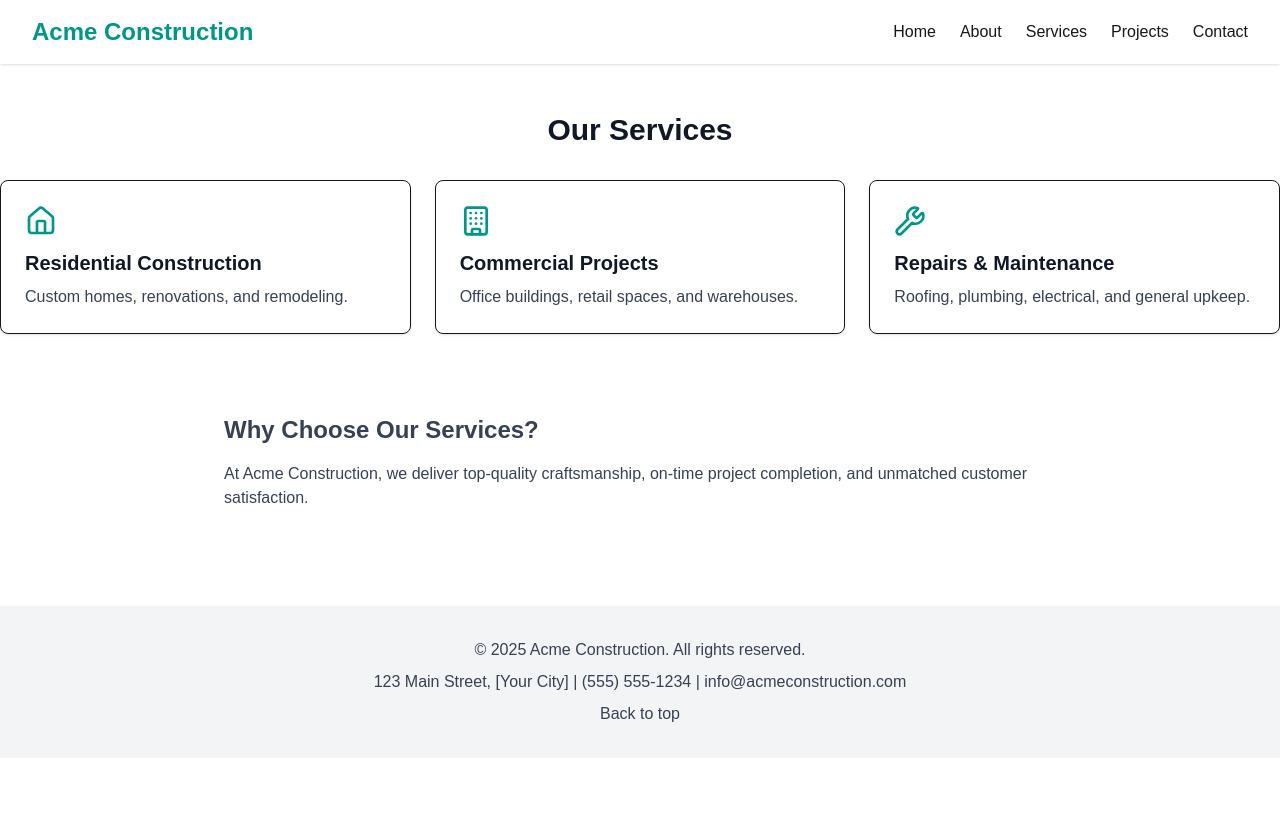
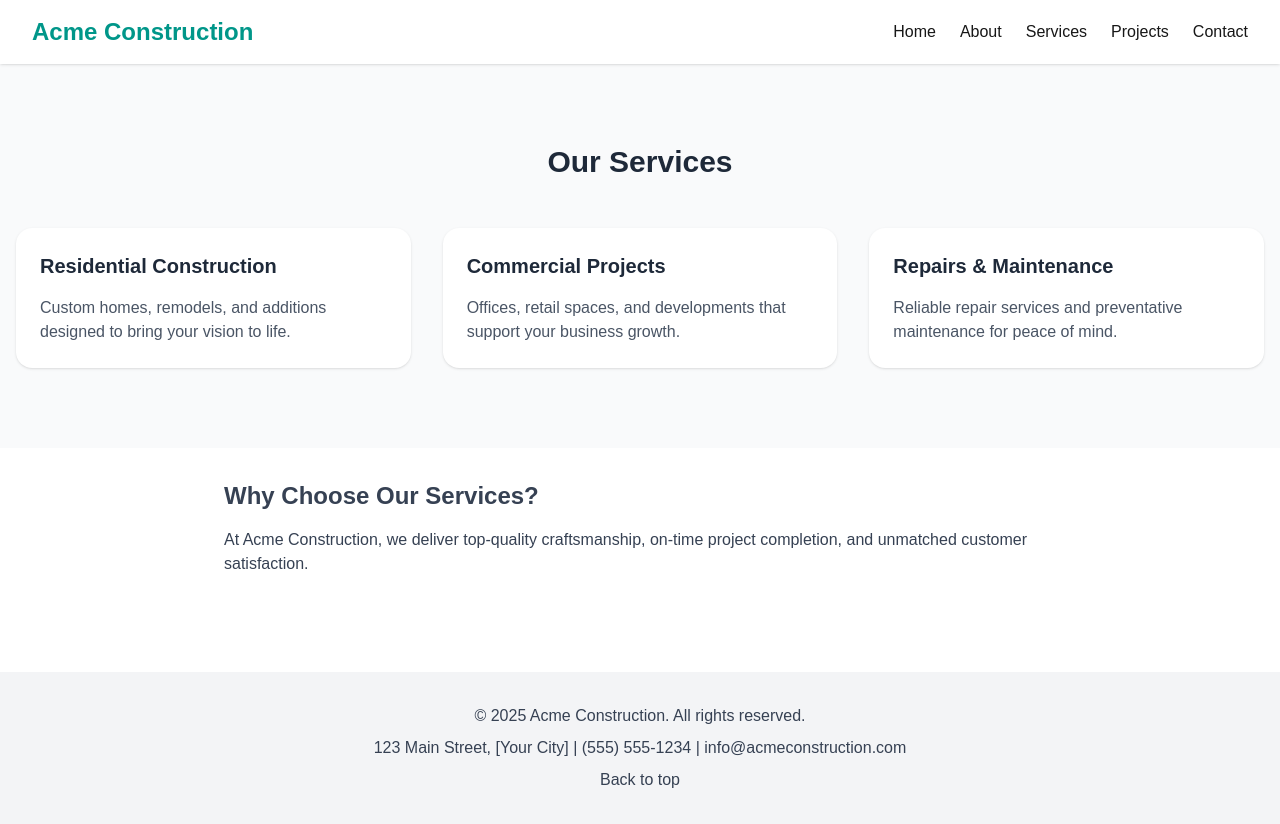
Before and after one commit to jjoynergnd/construction-website, a Next.js app: page /Services in a window 1280 px wide. Before the commit the page ends 800 px from the top, so only its background shows below. Built offline with nearby package versions, Linux system fonts and the light colour scheme.

Commit message:
Add Back to Services links

```diff
--- /dev/null
+++ b/app/services/commercial/page.js
@@ -0,0 +1,24 @@
+// app/services/commercial/page.js
+import Link from "next/link";
+
+export default function CommercialServices() {
+  return (
+    <main className="max-w-4xl mx-auto p-8 text-gray-700">
+      <h1 className="text-3xl font-bold mb-4 text-teal-600">
+        Commercial Projects
+      </h1>
+      <p className="mb-6">
+        From office spaces to retail stores, our commercial construction team
+        delivers functional, modern, and safe business environments.
+      </p>
+
+      {/* Back Link */}
+      <Link
+        href="/services"
+        className="inline-block px-4 py-2 bg-teal-600 text-white rounded-lg shadow hover:bg-teal-700 transition"
+      >
+        ← Back to Services
+      </Link>
+    </main>
+  );
+}
--- /dev/null
+++ b/app/services/repairs/page.js
@@ -0,0 +1,25 @@
+// app/services/repairs/page.js
+import Link from "next/link";
+
+export default function RepairServices() {
+  return (
+    <main className="max-w-4xl mx-auto p-8 text-gray-700">
+      <h1 className="text-3xl font-bold mb-4 text-teal-600">
+        Repairs & Maintenance
+      </h1>
+      <p className="mb-6">
+        Our team handles all types of repairs and ongoing maintenance to keep
+        your property in excellent condition, ensuring long-term safety and
+        value.
+      </p>
+
+      {/* Back Link */}
+      <Link
+        href="/services"
+        className="inline-block px-4 py-2 bg-teal-600 text-white rounded-lg shadow hover:bg-teal-700 transition"
+      >
+        ← Back to Services
+      </Link>
+    </main>
+  );
+}
--- /dev/null
+++ b/app/services/residential/page.js
@@ -0,0 +1,25 @@
+// app/services/residential/page.js
+import Link from "next/link";
+
+export default function ResidentialServices() {
+  return (
+    <main className="max-w-4xl mx-auto p-8 text-gray-700">
+      <h1 className="text-3xl font-bold mb-4 text-teal-600">
+        Residential Construction
+      </h1>
+      <p className="mb-6">
+        We specialize in building and renovating homes that stand the test of
+        time. From foundation to finish, our team ensures quality and
+        craftsmanship in every detail.
+      </p>
+
+      {/* Back Link */}
+      <Link
+        href="/services"
+        className="inline-block px-4 py-2 bg-teal-600 text-white rounded-lg shadow hover:bg-teal-700 transition"
+      >
+        ← Back to Services
+      </Link>
+    </main>
+  );
+}
--- a/components/Services.js
+++ b/components/Services.js
@@ -1,26 +1,39 @@
-import { Wrench, Building, Home as HomeIcon } from "lucide-react";
+import Link from "next/link";
 
 export default function Services() {
-  const services = [
-    { icon: <HomeIcon size={32} className="text-teal-600" />, title: "Residential Construction", desc: "Custom homes, renovations, and remodeling." },
-    { icon: <Building size={32} className="text-teal-600" />, title: "Commercial Projects", desc: "Office buildings, retail spaces, and warehouses." },
-    { icon: <Wrench size={32} className="text-teal-600" />, title: "Repairs & Maintenance", desc: "Roofing, plumbing, electrical, and general upkeep." },
-  ];
+  return (
+    <section id="services" className="py-20 bg-gray-50">
+      <div className="max-w-7xl mx-auto px-4">
+        <h2 className="text-3xl font-bold text-gray-800 mb-12 text-center">Our Services</h2>
 
-  return (
-    <section className="my-12" id="services">
-      <h2 className="text-3xl font-bold mb-8 text-center text-gray-900">Our Services</h2>
-      <div className="grid grid-cols-1 md:grid-cols-3 gap-6">
-        {services.map((service) => (
-          <div
-            key={service.title}
-            className="p-6 border rounded-lg shadow hover:shadow-xl transition hover:-translate-y-1"
-          >
-            <div className="mb-3">{service.icon}</div>
-            <h3 className="font-semibold text-xl mb-2 text-gray-900">{service.title}</h3>
-            <p className="text-gray-700">{service.desc}</p>
-          </div>
-        ))}
+        <div className="grid md:grid-cols-3 gap-8">
+          <Link href="/services/residential">
+            <div className="p-6 bg-white rounded-2xl shadow hover:shadow-lg transition cursor-pointer">
+              <h3 className="text-xl font-semibold text-gray-800 mb-4">Residential Construction</h3>
+              <p className="text-gray-600">
+                Custom homes, remodels, and additions designed to bring your vision to life.
+              </p>
+            </div>
+          </Link>
+
+          <Link href="/services/commercial">
+            <div className="p-6 bg-white rounded-2xl shadow hover:shadow-lg transition cursor-pointer">
+              <h3 className="text-xl font-semibold text-gray-800 mb-4">Commercial Projects</h3>
+              <p className="text-gray-600">
+                Offices, retail spaces, and developments that support your business growth.
+              </p>
+            </div>
+          </Link>
+
+          <Link href="/services/repairs">
+            <div className="p-6 bg-white rounded-2xl shadow hover:shadow-lg transition cursor-pointer">
+              <h3 className="text-xl font-semibold text-gray-800 mb-4">Repairs & Maintenance</h3>
+              <p className="text-gray-600">
+                Reliable repair services and preventative maintenance for peace of mind.
+              </p>
+            </div>
+          </Link>
+        </div>
       </div>
     </section>
   );
```
